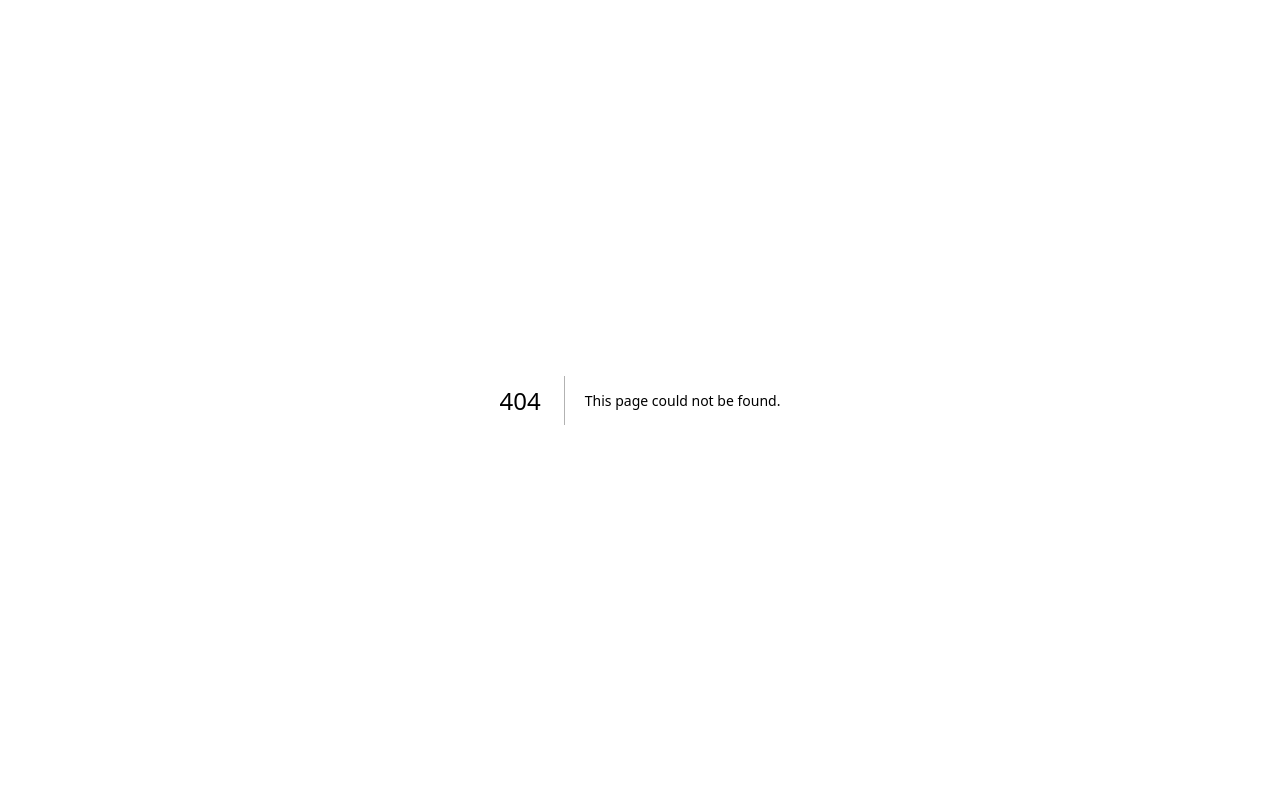
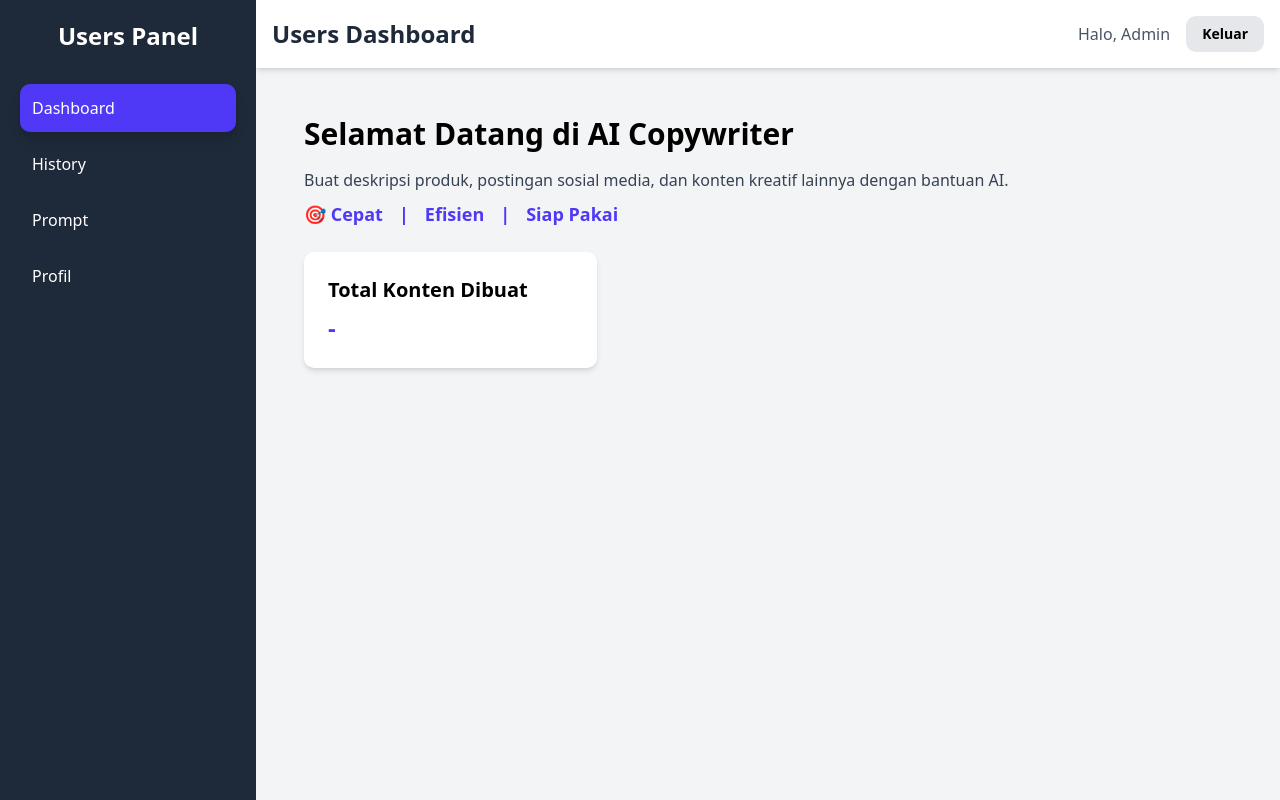
Before and after one commit to cherrylnh17/copywriter-fe, a Next.js app: page /studio/home in a window 1280 px wide. Before the commit this address had no page. Built offline with nearby package versions, Linux system fonts and the light colour scheme.

Commit message:
fitur dashboard

```diff
--- /dev/null
+++ b/src/app/studio/home/page.js
@@ -0,0 +1,8 @@
+"use client";
+import HomePanel from '@/dashboard/HomePanel';
+
+export default function Home() {
+  return (
+    <HomePanel />
+  );
+}
--- /dev/null
+++ b/src/app/studio/layout.js
@@ -0,0 +1,18 @@
+'use client';
+import React, { useState } from 'react';
+import Sidebar from '@/dashboard/Sidebar';
+import Header from '@/dashboard/Header';
+
+export default function StudioLayout({ children }) {
+  const [isSidebarOpen, setIsSidebarOpen] = useState(false);
+
+  return (
+    <div className="flex min-h-screen bg-gray-100">
+      <Sidebar isSidebarOpen={isSidebarOpen} setIsSidebarOpen={setIsSidebarOpen} />
+      <div className="flex-1 flex flex-col overflow-hidden">
+        <Header onToggleSidebar={() => setIsSidebarOpen(!isSidebarOpen)} />
+        <main className="flex-1 overflow-auto p-6">{children}</main>
+      </div>
+    </div>
+  );
+}
--- a/src/auth/SignInForm.jsx
+++ b/src/auth/SignInForm.jsx
@@ -13,7 +13,7 @@ export default function SignInForm() {
   const [passwordErrorMessage, setPasswordErrorMessage] = React.useState("");
   const [showPassword, setShowPassword] = React.useState(false);
 
-  const validateInputs = (event) => {
+  const validateInputs = async (event) => {
     event.preventDefault();
     const email = event.target.email.value;
     const password = event.target.password.value;
@@ -39,7 +39,49 @@ export default function SignInForm() {
     }
 
     if (isValid) {
-      console.log(`Email: ${email}\nPassword: ${password}`);
+      try {
+        const res = await fetch("https://malasnulis-api-production-016f.up.railway.app/api/authentications", {
+          method: "POST",
+          headers: {
+            "Content-Type": "application/json",
+          },
+          body: JSON.stringify({
+            email,
+            password,
+          }),
+        });
+
+        let data;
+        try {
+          data = await res.json();
+        } catch {
+          throw new Error('Server error: response bukan JSON');
+        }
+
+        if (!res.ok) throw new Error(data.message || "Login Gagal");
+
+        console.log("Respon dari server", data);
+
+          Swal.fire({
+          title: 'Login Berhasil!',
+          text: 'Anda akan memasuki dashboard.',
+          icon: 'success',
+          confirmButtonText: 'OK',
+        }).then(() => {
+          window.location.href = `/studio/home`;
+        });
+
+
+      } catch (err) {
+        console.error("Terjadi kesalahan: ", err.message);
+
+        Swal.fire({
+          title: 'Login Gagal',
+          text: err.message || 'Terjadi kesalahan saat login.',
+          icon: 'error',
+          confirmButtonText: 'Coba Lagi',
+        });
+      }
     }
   };
 
@@ -132,6 +174,7 @@ export default function SignInForm() {
         </Box>
 
         <Button
+          aria-label="login"
           variant="contained"
           type="submit"
           fullWidth
--- /dev/null
+++ b/src/dashboard/Header.jsx
@@ -0,0 +1,34 @@
+'use client';
+import React from 'react';
+
+export default function Header({ onToggleSidebar }) {
+  return (
+    <header className="bg-white shadow-md p-4 flex items-center justify-between">
+      <div className="flex items-center space-x-4">
+        <button
+          onClick={onToggleSidebar}
+          className="p-2 text-gray-700 bg-gray-100 rounded-md shadow-md md:hidden focus:outline-none focus:ring-2 focus:ring-indigo-500"
+          aria-label="Toggle Sidebar"
+        >
+          <svg
+            className="w-6 h-6"
+            fill="none"
+            stroke="currentColor"
+            viewBox="0 0 24 24"
+            xmlns="http://www.w3.org/2000/svg"
+          >
+            <path strokeLinecap="round" strokeLinejoin="round" strokeWidth="2" d="M4 6h16M4 12h16m-7 6h7" />
+          </svg>
+        </button>
+        <h1 className="text-2xl font-bold text-gray-800">Users Dashboard</h1>
+      </div>
+
+      <div className="flex items-center space-x-4">
+        <span className="text-gray-600">Halo, Admin</span>
+        <button className="text-sm px-4 py-2 bg-gray-200 rounded-lg font-semibold hover:bg-gray-300 transition duration-300">
+          Keluar
+        </button>
+      </div>
+    </header>
+  );
+}
--- /dev/null
+++ b/src/dashboard/HomePanel.jsx
@@ -0,0 +1,23 @@
+import * as React from "react";
+
+export default function HomePanel() {
+  return (
+    <div className="p-6">
+        <h2 className="text-3xl font-bold mb-4">Selamat Datang di AI Copywriter</h2>
+        <p className="text-gray-700">Buat deskripsi produk, postingan sosial media, dan konten kreatif lainnya dengan bantuan AI.</p>
+        <div className="flex items-center space-x-4 mt-2 mb-6 text-indigo-600 font-semibold">
+          <span className="text-lg">🎯 Cepat</span>
+          <span className="text-lg">|</span>
+          <span className="text-lg">Efisien</span>
+          <span className="text-lg">|</span>
+          <span className="text-lg">Siap Pakai</span>
+        </div>
+        <div className="grid grid-cols-1 md:grid-cols-2 lg:grid-cols-3 gap-6 mt-6">
+            <div className="bg-white p-6 rounded-lg shadow-md">
+              <h3 className="text-xl font-semibold mb-2">Total Konten Dibuat</h3>
+              <p className="text-2xl font-bold text-indigo-600">-</p>
+            </div>
+        </div>
+    </div>
+  );
+}
--- /dev/null
+++ b/src/dashboard/Sidebar.jsx
@@ -0,0 +1,52 @@
+'use client';
+import React from 'react';
+import { usePathname, useRouter } from 'next/navigation';
+
+const menus = [
+  { name: 'Dashboard', path: '/studio/home' },
+  { name: 'History', path: '/studio/history' },
+  { name: 'Prompt', path: '/studio/prompt' },
+  { name: 'Profil', path: '/studio/profil' },
+];
+
+export default function Sidebar({ isSidebarOpen, setIsSidebarOpen }) {
+  const pathname = usePathname();
+  const router = useRouter();
+
+  return (
+    <>
+      <div
+        className={`fixed inset-y-0 left-0 bg-gray-800 text-white w-64 p-5 transform ${
+          isSidebarOpen ? 'translate-x-0' : '-translate-x-full'
+        } transition-transform duration-300 ease-in-out md:relative md:translate-x-0 md:min-h-screen`}
+      >
+        <div className="text-center text-2xl font-bold mb-8">Users Panel</div>
+        <nav className="flex flex-col space-y-2">
+          {menus.map(({ name, path }) => (
+            <button
+              key={name}
+              onClick={() => {
+                router.push(path);
+                setIsSidebarOpen(false);
+              }}
+              className={`flex items-center space-x-3 p-3 rounded-lg transition duration-200 w-full text-left ${
+                pathname === path
+                  ? 'bg-indigo-600 text-white shadow-lg'
+                  : 'hover:bg-gray-700 hover:text-indigo-400'
+              }`}
+            >
+              <span className="font-medium">{name}</span>
+            </button>
+          ))}
+        </nav>
+      </div>
+      {isSidebarOpen && (
+        <div
+          className="fixed inset-0 bg-black opacity-50 z-10 md:hidden"
+          onClick={() => setIsSidebarOpen(false)}
+          aria-hidden="true"
+        ></div>
+      )}
+    </>
+  );
+}
--- /dev/null
+++ b/src/middleware.js
@@ -0,0 +1,15 @@
+import { NextResponse } from 'next/server';
+
+export function middleware(request) {
+  const token = request.cookies.get('token')?.value;
+
+  if (!token) {
+    return NextResponse.redirect(new URL('/sign-in', request.url));
+  }
+
+  return NextResponse.next();
+}
+
+export const config = {
+  matcher: ['/studio/:path*'],
+};
```
